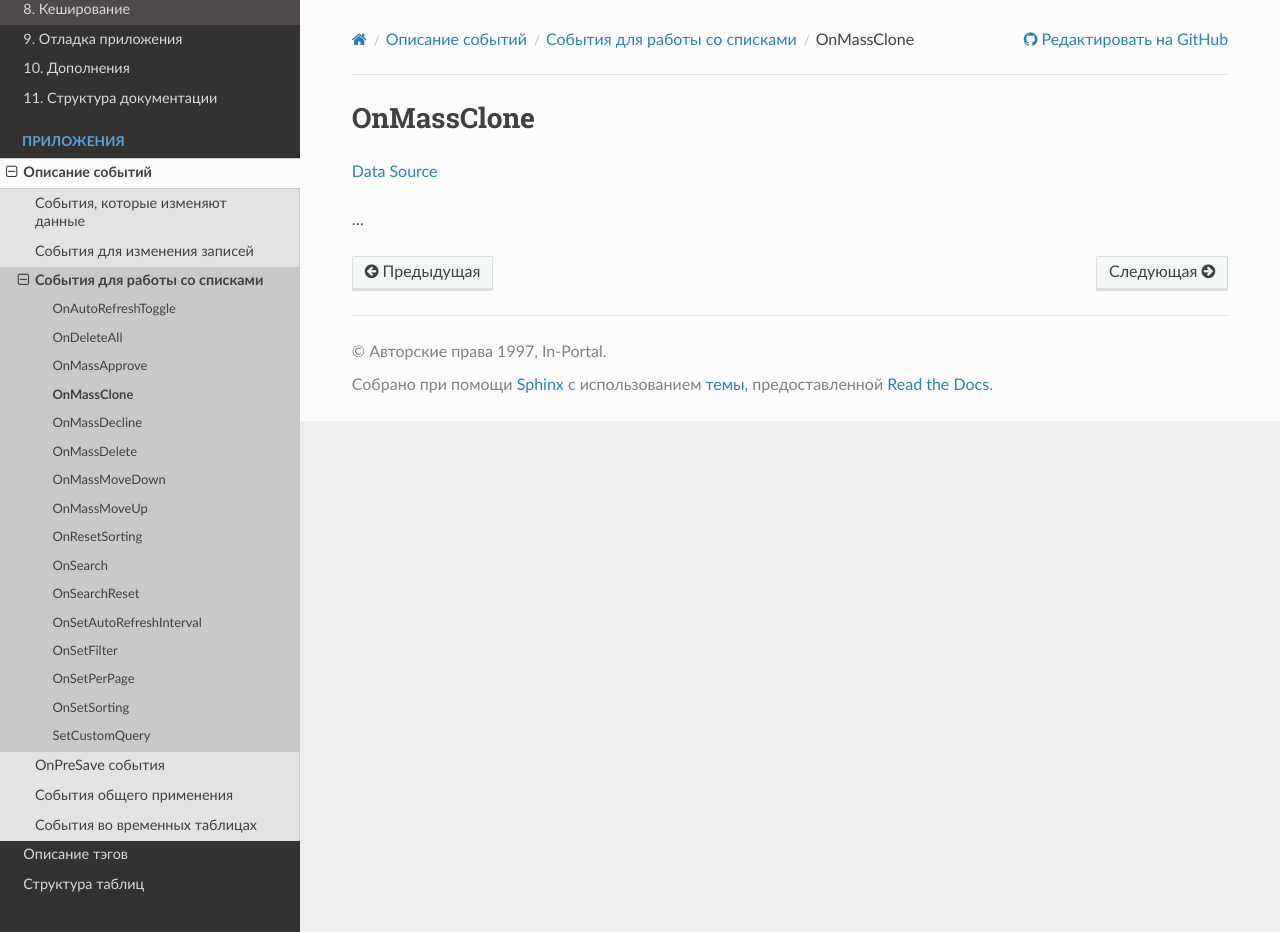
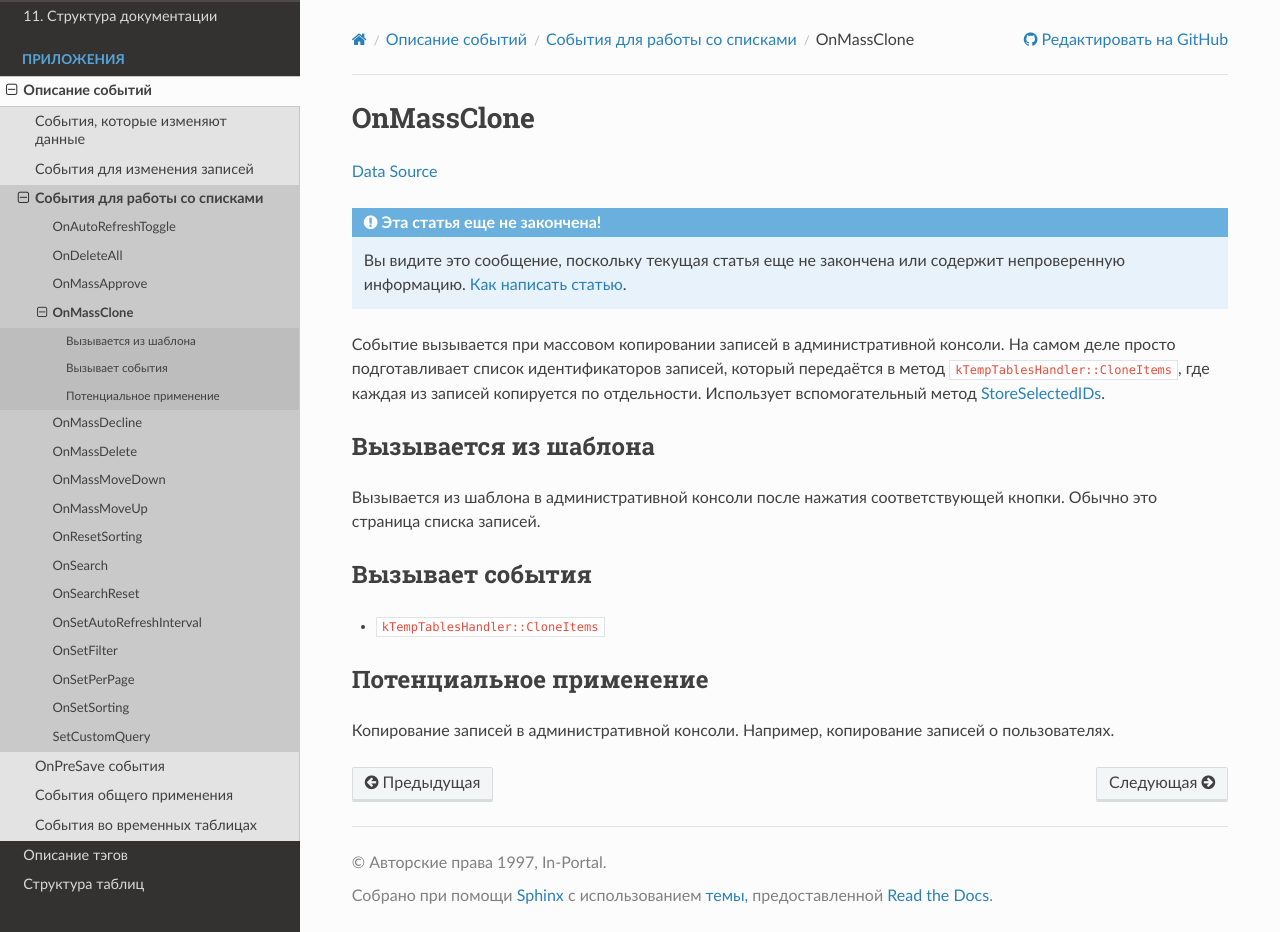
Before and after one commit to in-portal/guide-ru, a Sphinx documentation site: the page built from docs/events/lists/on_mass_clone.rst, in a window 1280 px wide and 932 px high. Built offline with Sphinx 7.4.7 and the Read the Docs theme 3.1.0, drawn with Linux system fonts in a browser that asks for light colours.

Commit message:
Integrated "/events/lists/on_mass_clone.rst"

```diff
--- a/docs/events/lists/on_mass_clone.rst
+++ b/docs/events/lists/on_mass_clone.rst
@@ -2,6 +2,25 @@ OnMassClone
 ===========
 `Data Source`_
 
-...
+.. include:: /includes/not_finished.rst
+
+Событие вызывается при массовом копировании записей в административной консоли. На самом деле просто подготавливает
+список идентификаторов записей, который передаётся в метод ``kTempTablesHandler::CloneItems``, где каждая из записей
+копируется по отдельности. Использует вспомогательный метод :doc:`/events/live_editing/store_selected_ids`.
+
+Вызывается из шаблона
+---------------------
+
+Вызывается из шаблона в административной консоли после нажатия соответствующей кнопки. Обычно это страница списка записей.
+
+Вызывает события
+----------------
+
+- ``kTempTablesHandler::CloneItems``
+
+Потенциальное применение
+------------------------
+
+Копирование записей в административной консоли. Например, копирование записей о пользователях.
 
 .. _Data Source: http://guide.in-portal.org/rus/index.php/EventHandler:OnMassClone
```
